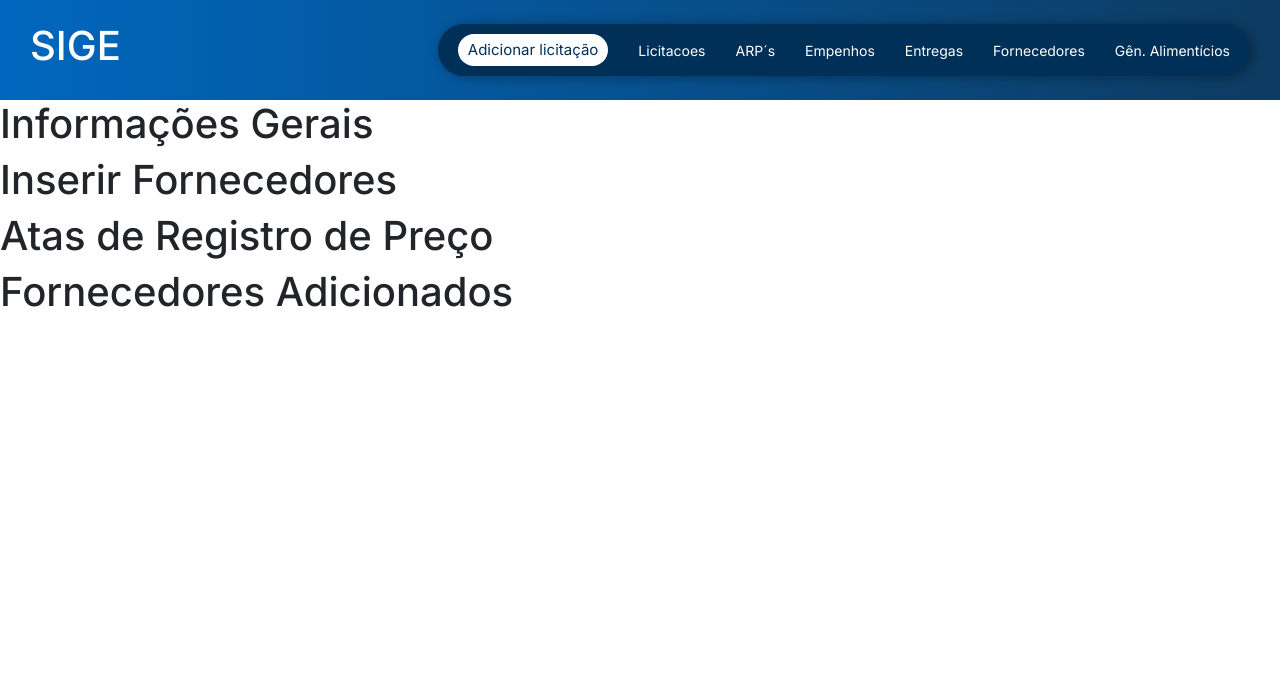
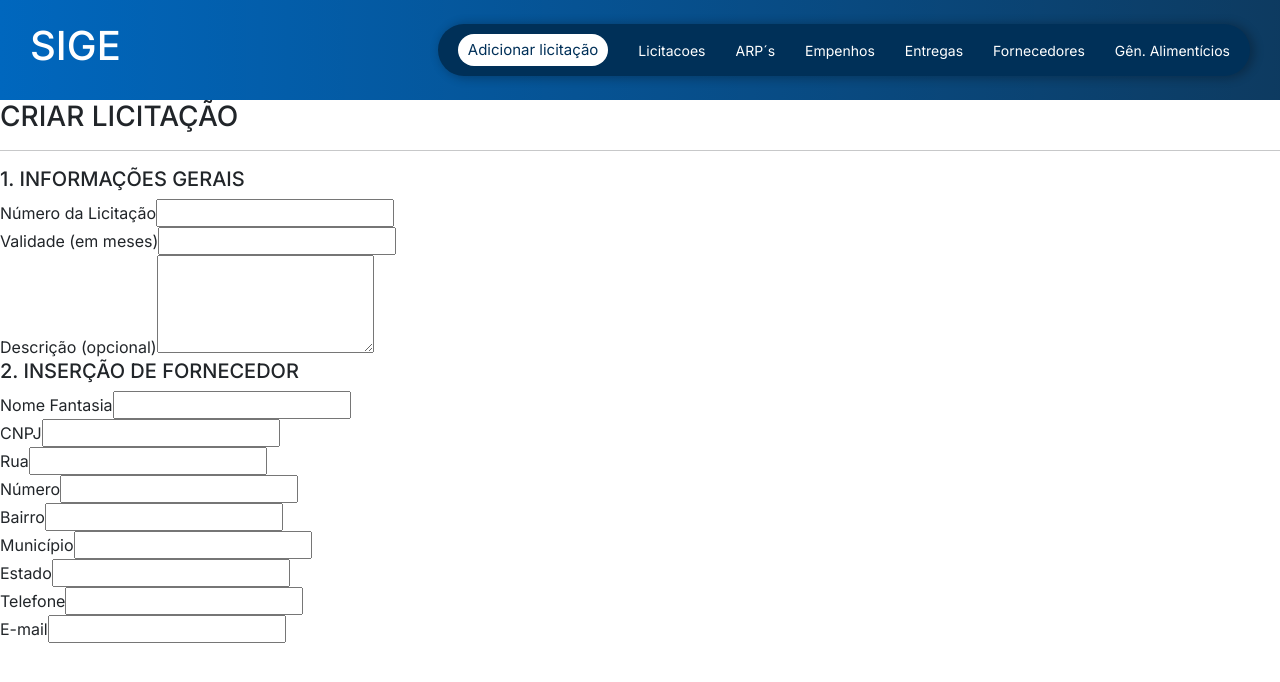
Before and after one commit to Vitor5005/SIGE-Sistema_Integrado_de_Gestao_de_Empenho, an Angular app in the folder sige-app/: page /adicionar-licitacao in a window 1280 px wide. Shown: the top 682 px of the page. Built offline with nearby package versions, Linux system fonts and the light colour scheme.

Commit message:
feat: atualização da página de adicionar licitação com novos campos e melhorias de layout

```diff
--- a/sige-app/src/app/component/adicionar-licitacao/adicionar-licitacao.html
+++ b/sige-app/src/app/component/adicionar-licitacao/adicionar-licitacao.html
@@ -1,19 +1,85 @@
 <body>
-  <div class="informacoes-gerais">
-    <h1>Informações Gerais</h1>
+  <div class="container-titulo">
+    <h3>CRIAR LICITAÇÃO</h3>
+    <hr>
   </div>
 
-  <div class="inserir-fornecedores">
-    <h1>Inserir Fornecedores</h1>
-  </div>
+  <!-- informações gerais -->
+  <section>
+    <h5>1. INFORMAÇÕES GERAIS</h5>
 
-  <div class="ARPs">
-    <h1>Atas de Registro de Preço</h1>
-    <div class="itens-adicionados">
+    <div>
+      <div>
+        <label>Número da Licitação</label>
+        <input type="text">
+      </div>
+
+      <div>
+        <label>Validade (em meses)</label>
+        <input type="number">
+      </div>
     </div>
-  </div>
 
-  <div class="fornecedores adicionados">
-    <h1>Fornecedores Adicionados</h1>
-  </div>
+    <div>
+      <label>Descrição (opcional)</label>
+      <textarea rows="4"></textarea>
+    </div>
+  </section>
+
+  <!-- inserção de fornecedor -->
+  <section>
+    <h5>2. INSERÇÃO DE FORNECEDOR</h5>
+
+    <div>
+      <div>
+        <label>Nome Fantasia</label>
+        <input type="text">
+      </div>
+
+      <div>
+        <label>CNPJ</label>
+        <input type="text">
+      </div>
+    </div>
+
+    <div>
+      <div>
+        <label>Rua</label>
+        <input type="text">
+      </div>
+
+      <div>
+        <label>Número</label>
+        <input type="text">
+      </div>
+
+      <div>
+        <label>Bairro</label>
+        <input type="text">
+      </div>
+    </div>
+
+    <div>
+      <div>
+        <label>Município</label>
+        <input type="text">
+      </div>
+
+      <div>
+        <label>Estado</label>
+        <input type="text">
+      </div>
+
+      <div>
+        <label>Telefone</label>
+        <input type="text">
+      </div>
+    </div>
+
+    <div>
+      <label>E-mail</label>
+      <input type="email">
+    </div>
+  </section>
+
 </body>
--- a/sige-app/src/styles.scss
+++ b/sige-app/src/styles.scss
@@ -14,6 +14,7 @@ p{
 // cores padrão:
 :root{
   --azul-escuro: #003058;
+  --font-cinza: #9e9e9e;
   --hr-color: #0067BE;
   --azul-claro: #0067BE;//usado nas fontes e botoes
   --branco: #ffffff;
@@ -63,6 +64,7 @@ p{
       font-weight: bold;
       small{
         font-weight: normal;
+        color: var(--font-cinza);
       }
       span.badge{
         padding: 8px 10px;
```
